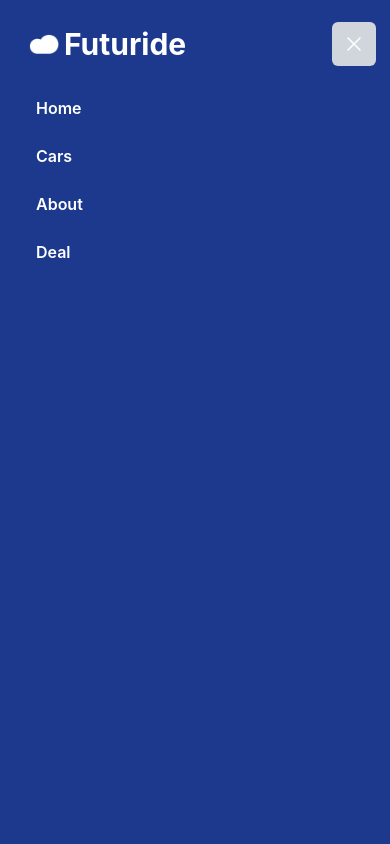
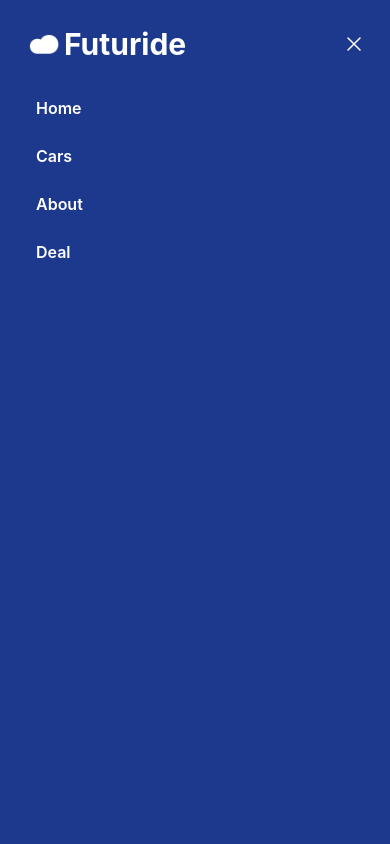
Before and after one commit to Culous01/Futuride-project, a React (Vite) app: page / in a window 390 px wide. Both pictures are taken after a click on the button "Open main menu". Shown: the top 844 px of the page. Built offline with nearby package versions, Linux system fonts and the light colour scheme.

Commit message:
Input correction

```diff
--- a/src/App.jsx
+++ b/src/App.jsx
@@ -15,9 +15,11 @@ function App() {
 
   return (
     <>
-      <Routes>
-        <Route path="/" element={<HeroSection/>} />
-      </Routes>
+      <div ref={homeRef}>
+        <Routes>
+          <Route path="/" element={<HeroSection/>} />
+        </Routes>
+      </div>
 
       <MercedesBenz />
 
--- a/src/Components/Footer.jsx
+++ b/src/Components/Footer.jsx
@@ -1,5 +1,6 @@
 import React from 'react';
 import footerLogo from '../assets/footerLogo.png'
+import { useScroll } from './ScrollContext';
 
 const Footer = () => {
 
@@ -24,33 +25,35 @@ const Footer = () => {
         {name: 'Info'}
     ];
 
+    const { homeRef, scrollTo } = useScroll();
+
 
     return (
         <section className='flex flex-col lg:p-15 p-8 gap-10'>
             <div className='grid lg:grid-cols-3 md:grid-cols-2 gap-5'>
                 <div className='flex flex-col lg:gap-16 '>
-                    <img src={footerLogo} className='w-20' alt="" />
+                    <a onClick={ () => scrollTo(homeRef)}><img src={footerLogo} className='w-20 cursor-pointer' alt="" /></a>
                 </div>
 
                 <div className='lg:col-span-2 flex lg:space-x-60 lg:justify-start justify-between'>
                     <div className='flex flex-col gap-3'>
                         <h1 className='font-bold text-base'>Follow</h1>
                         {follow.map((item) =>
-                            <a key={item.name} className='font-IBM-Plex font-semibold text-gray-500'>{item.name}</a>
+                            <a key={item.name} className='font-IBM-Plex font-semibold cursor-pointer text-gray-500'>{item.name}</a>
                         )}
                     </div>
 
                     <div className='flex flex-col gap-3'>
                         <h1 className='font-bold text-base'>Support</h1>
                         {support.map((item) =>
-                            <a key={item.name} className='font-IBM-Plex font-semibold text-gray-500'>{item.name}</a>
+                            <a key={item.name} className='font-IBM-Plex font-semibold cursor-pointer text-gray-500'>{item.name}</a>
                         )}
                     </div>
 
                     <div className='flex flex-col gap-3'>
                         <h1 className='font-bold text-base'>Contact</h1>
                         {contact.map((item) =>
-                            <a key={item.name} className='font-IBM-Plex font-semibold text-gray-500'>{item.name}</a>
+                            <a key={item.name} className='font-IBM-Plex font-semibold cursor-pointer text-gray-500'>{item.name}</a>
                         )}
                     </div>
                 </div>
--- a/src/Components/Innovation.jsx
+++ b/src/Components/Innovation.jsx
@@ -7,6 +7,11 @@ const Innovation = () => {
     const handleInputValue = (e) => {
         setInputValue(e.target.value);
     };
+
+    const handleBookTest = () => {
+        setInputValue('');
+    };
+
     return (
         <section style={{'--sectionThree-image': `url(${sectionThreeImage})`}} className="relative bg-[image:var(--sectionThree-image)] h-screen w-full bg-cover bg-center bg-no-repeat flex items-center justify-center overflow-hidden">
             <div className="max-w-7xl lg:backdrop-blur-none backdrop-blur-3xl w-full py-30 xl:py-0 grid grid-cols-1 lg:grid-cols-2 lg:gap-16 gap-7 z-10">
@@ -41,6 +46,7 @@ const Innovation = () => {
                         <div className='flex flex-col gap-3'>
                             <input
                             type="text"
+                            value={inputValue}
                             placeholder="Environmental Stewardship"
                             onChange={handleInputValue}
                             className="w-full p-4 rounded-xl bg-white border border-gray-300 focus:ring-2 focus:ring-blue-500 outline-none text-gray-700"
@@ -49,13 +55,12 @@ const Innovation = () => {
                             <p className="text-red-600 text-sm">Character must be more than 20</p>
                             )}</div>
 
-                        <button className="w-full p-4 bg-blue-600 hover:bg-blue-900 cursor-pointer text-white rounded-xl font-semibold transition duration-300">
+                        <button type="button" onClick={handleBookTest} className="w-full p-4 bg-blue-600 hover:bg-blue-900 cursor-pointer text-white rounded-xl font-semibold transition duration-300">
                         Book a Test
                         </button>
                     </div>
                 </div>
             </div>
-
         </section>
     );
 };
--- a/src/Components/NavBar.jsx
+++ b/src/Components/NavBar.jsx
@@ -80,7 +80,7 @@ const NavBar = () => {
                                 <button
                                     type="button"
                                     onClick={() => setMobileMenuOpen(false)}
-                                    className="-m-2.5 bg-gray-300 rounded-md p-2.5 text-white">
+                                    className="-m-2.5 rounded-md p-2.5 text-white">
 
                                     <span className="sr-only">Close menu</span>
                                     <XMarkIcon aria-hidden="true" className="size-6" />
--- a/src/Components/ScrollContext.jsx
+++ b/src/Components/ScrollContext.jsx
@@ -6,13 +6,14 @@ export const ScrollProvider = ({ children }) => {
     const carsRef = useRef(null);
     const aboutRef = useRef(null);
     const dealRef = useRef(null);
+    const homeRef = useRef(null);
 
     const scrollTo = (ref) => {
         ref?.current?.scrollIntoView({ behavior: 'smooth' });
     };
 
     return (
-        <ScrollContext.Provider value={{ carsRef, aboutRef, dealRef, scrollTo }}>
+        <ScrollContext.Provider value={{ carsRef, aboutRef, dealRef, homeRef, scrollTo }}>
         {children}
         </ScrollContext.Provider>
     );
--- a/src/index.css
+++ b/src/index.css
@@ -6,6 +6,6 @@
     --font-IBM-Plex:'IBM Plex Serif', 'sans-serif'
 }
 
-        /* * {
-            outline: 2px solid rgb(5, 167, 211);
-        } */
+/* * {
+    outline: 2px solid rgb(5, 167, 211);
+} */
```
